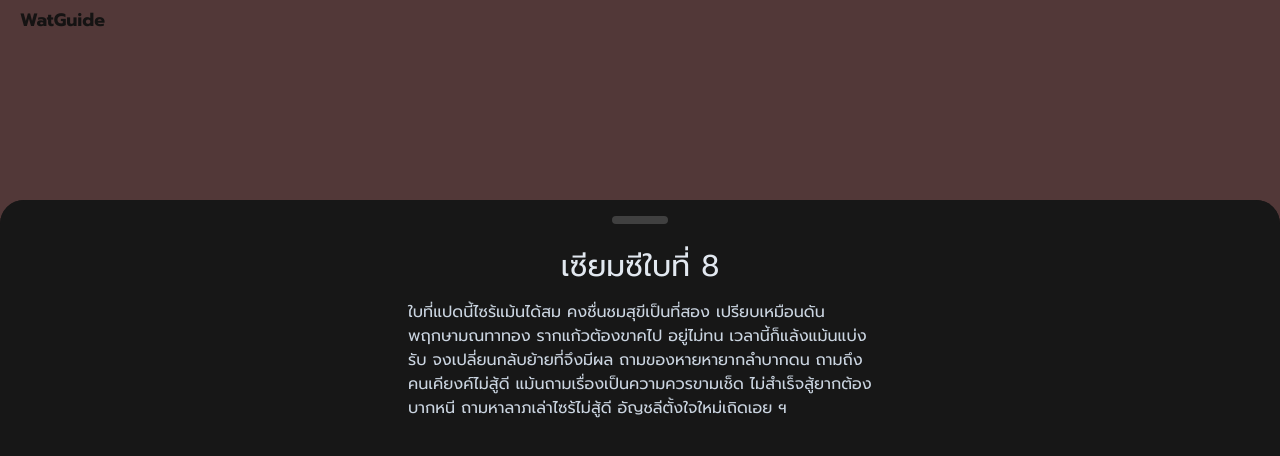
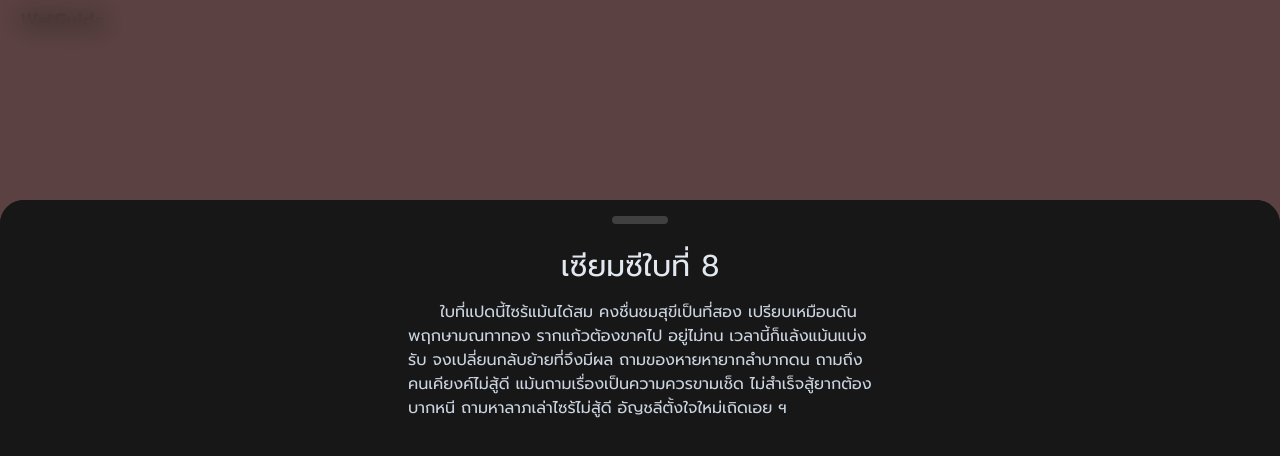
Before and after one commit to FeiZGe/WatGuide-web, a Next.js app: page /destiny in a window 1280 px wide. Both pictures are taken after a click on the button 640 px from the left and 456 px from the top of the page. Shown: the top 456 px of the page. Built offline with nearby package versions, Linux system fonts and the light colour scheme.

Commit message:
Edit: design#2

```diff
--- a/app/destiny/page.tsx
+++ b/app/destiny/page.tsx
@@ -56,7 +56,7 @@ const Destiny = () => {
             {selectedCard && (
                 <>
                     <h2 className="text-slate-200 text-3xl text-center mb-4">เซียมซีใบที่ {selectedCard.id}</h2>
-                    <p className="text-slate-300 px-6 mx-auto max-w-lg text-pretty">{selectedCard.description}</p>
+                    <p className="text-slate-300 px-6 mx-auto max-w-lg text-pretty indent-8">{selectedCard.description}</p>
                 </>
             )}
           </ModalDestiny>
--- a/components/ModalDestiny.tsx
+++ b/components/ModalDestiny.tsx
@@ -45,7 +45,7 @@ const ModalDestiny = ({ open, setOpen, children }: ModalDestinyProps) => {
             initial={{ opacity: 0 }}
             animate={{ opacity: 1 }}
             onClick={handleClose}
-            className="fixed inset-0 z-50 bg-neutral-950/70"
+            className="fixed inset-0 z-50 bg-neutral-900/70 bg-opacity-30 backdrop-blur-md"
           >
             <motion.div
               id="drawer"
@@ -53,7 +53,7 @@ const ModalDestiny = ({ open, setOpen, children }: ModalDestinyProps) => {
               onClick={(e) => e.stopPropagation()}
               initial={{ y: "100%" }}
               animate={{ y: "0%" }}
-              transition={{ ease: "easeInOut" }}
+              transition={{ ease: "easeInOut", duration: 0.5, delay: 0.3 }}
               className="absolute bottom-0 h-[75vh] w-full overflow-hidden rounded-t-3xl bg-neutral-900"
               style={{ y }}
               drag="y"
```
